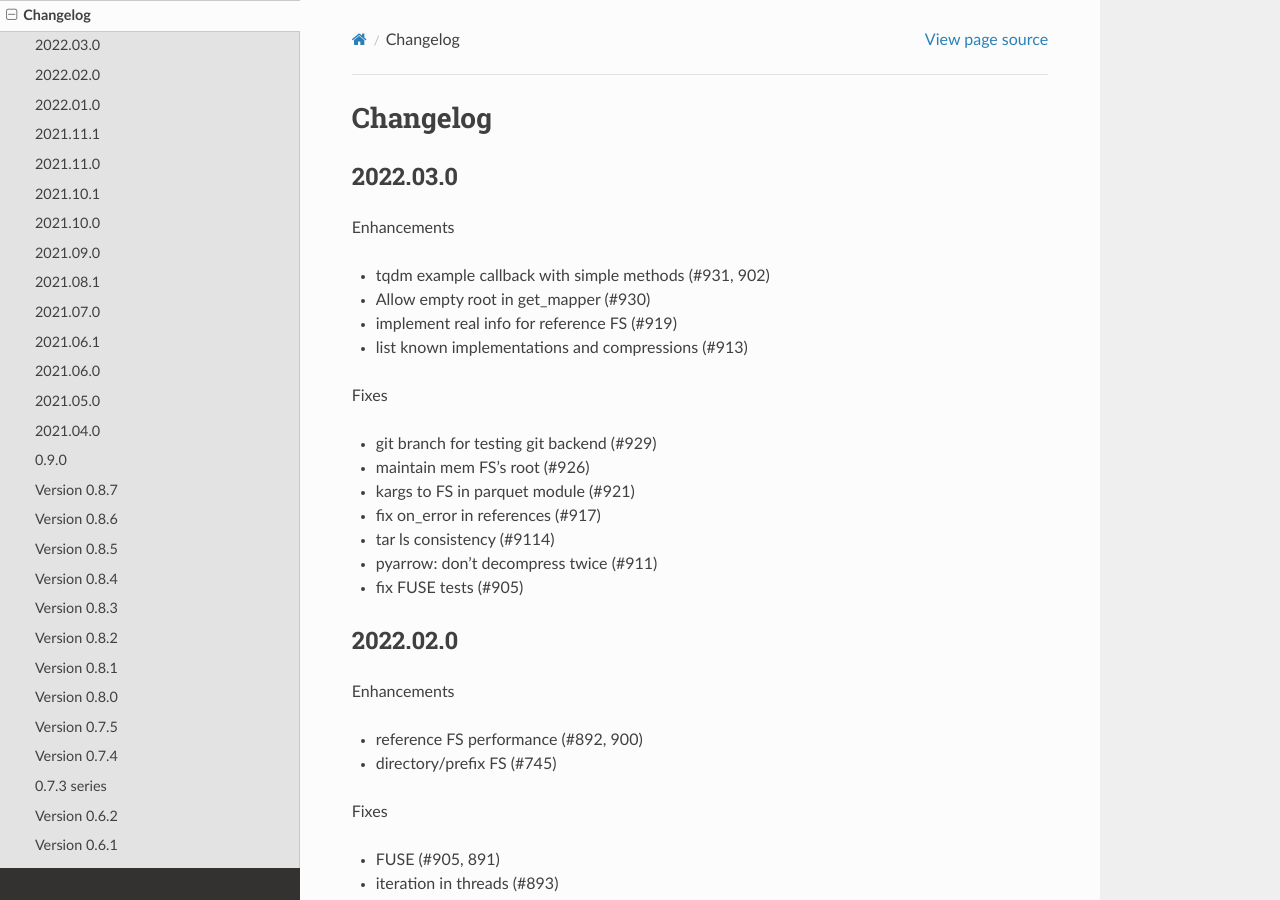
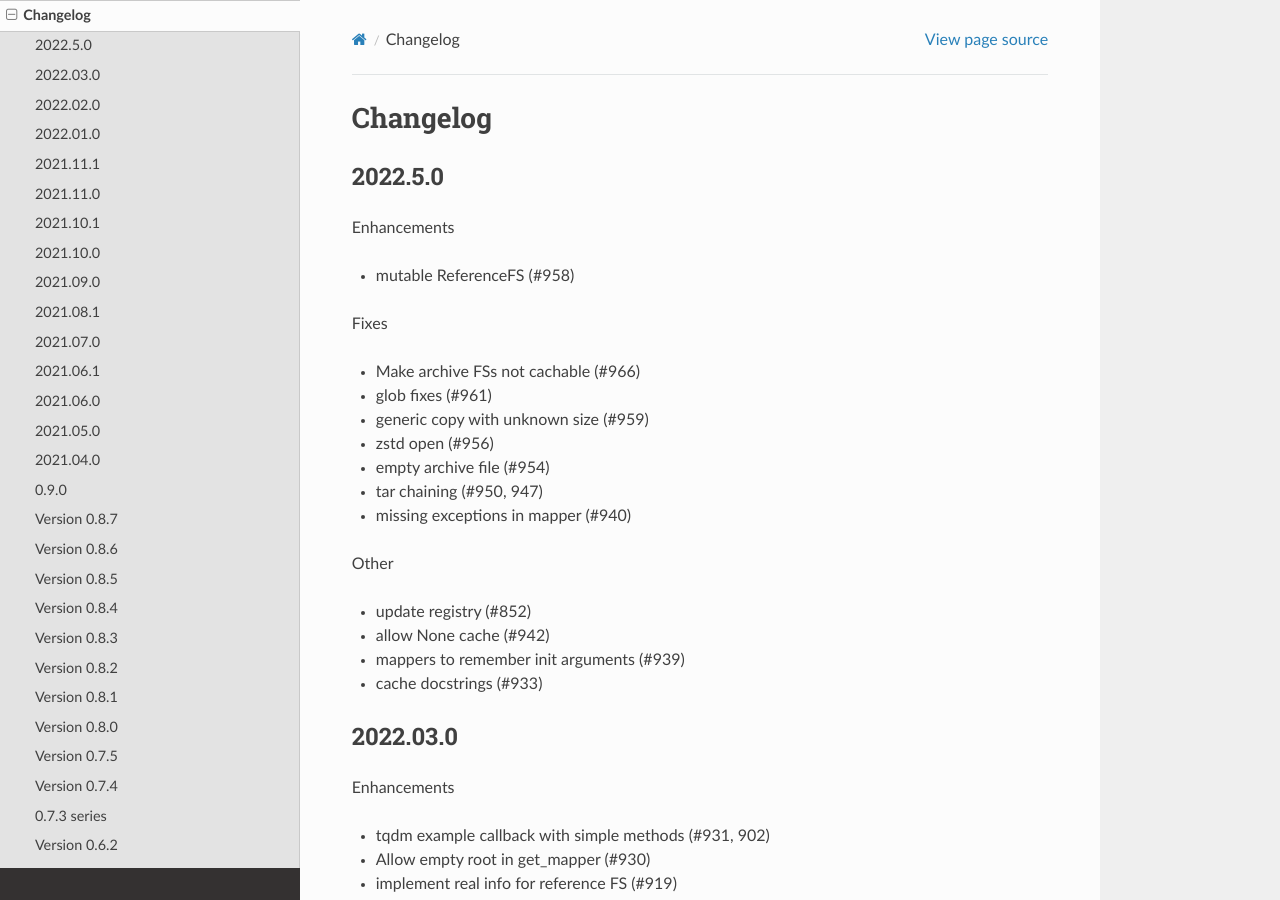
Before and after one commit to fsspec/filesystem_spec, a Sphinx documentation site: the page built from docs/source/changelog.rst, in a window 1280 px wide and 900 px high. Built offline with Sphinx 7.4.7 and the Read the Docs theme 2.0.0, drawn with Linux system fonts in a browser that asks for light colours.

Commit message:
release notes (#968)

```diff
--- a/docs/source/changelog.rst
+++ b/docs/source/changelog.rst
@@ -1,5 +1,29 @@
 Changelog
 =========
+
+2022.5.0
+--------
+
+Enhancements
+
+- mutable ReferenceFS (#958)
+
+Fixes
+
+- Make archive FSs not cachable (#966)
+- glob fixes (#961)
+- generic copy with unknown size (#959)
+- zstd open (#956)
+- empty archive file (#954)
+- tar chaining (#950, 947)
+- missing exceptions in mapper (#940)
+
+Other
+
+- update registry (#852)
+- allow None cache (#942)
+- mappers to remember init arguments (#939)
+- cache docstrings (#933)
 
 2022.03.0
 ---------
```
Also changed, not shown: 1 other file.
